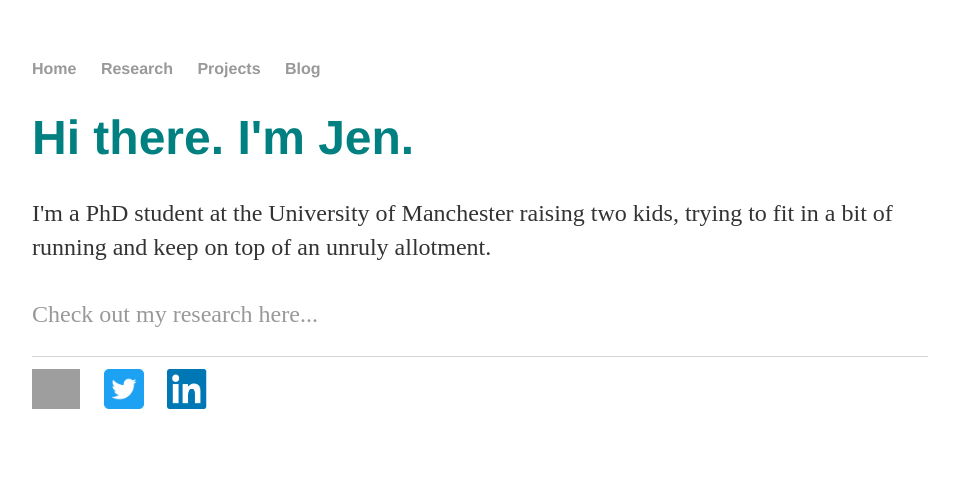
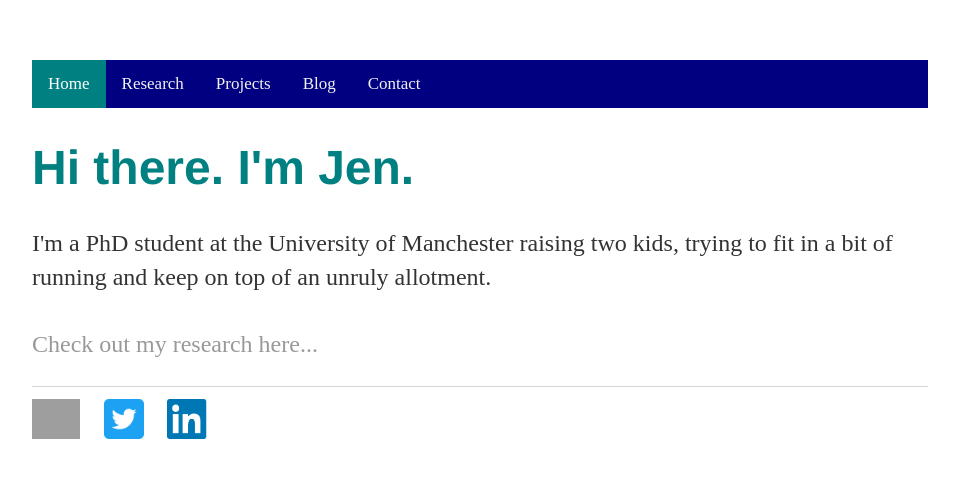
Before and after one commit to jendmurphy/jendmurphy.github.io, a Jekyll site: the page built from index.html, in a window 1280 px wide. Shown: the top 478 px of the page, without its empty margins (160-1119 px from the left). Built offline with Jekyll 4.4.1, drawn with Linux system fonts in a browser that asks for light colours; grey boxes are pictures that could not be loaded.

Commit message:
Change tool bar at top

```diff
--- a/_layouts/default.html
+++ b/_layouts/default.html
@@ -6,14 +6,15 @@
 			<link rel="stylesheet" type="text/css" href="/css/main.css">
 		</head>
 		<body>
-			<nav>
-	    		<ul>
-	        		<li><a href="/">Home</a></li>
-	        		<li><a href="/research">Research</a></li>
-				<li><a href="/projects">Projects</a></li>
-	        		<li><a href="/blog">Blog</a></li>
-	    		</ul>
-			</nav>
+
+ <div class="topnav">
+  <a class="active" href="#home">Home</a>
+  <a href="/research">Research</a>
+  <a href="/projects">Projects</a>
+  <a href="/blog">Blog</a>
+  <a href="/contact">Contact</a>
+</div>
+
 			<div class="container">
 
 			{{ content }}
```
